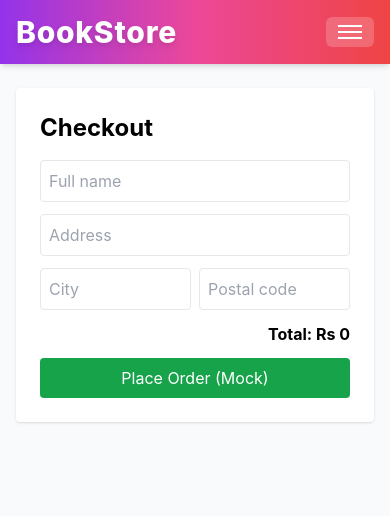
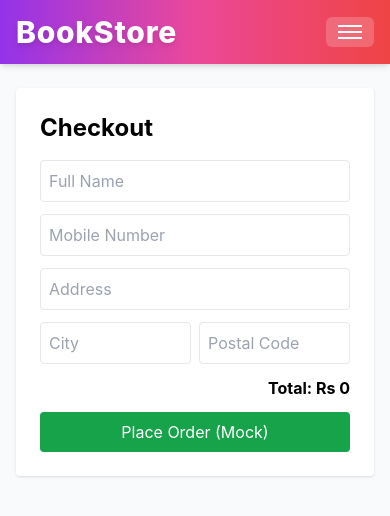
Before and after one commit to Zaeemnagri/Bookstore-MERN, a React (Create React App) app in the folder frontend/: page /checkout in a window 390 px wide. Shown: the top 516 px of the page. Built offline with nearby package versions, Linux system fonts and the light colour scheme; sample sign-in values are in the browser's storage.

Commit message:
Add mobile number field to checkout form
Added a mobile number input field to the checkout form and updated the order data to include the mobile number.

```diff
--- a/frontend/src/pages/Checkout.jsx
+++ b/frontend/src/pages/Checkout.jsx
@@ -3,36 +3,98 @@ import api from '../api';
 import { useNavigate } from 'react-router-dom';
 
 export default function Checkout(){
-  const [name,setName] = useState('');
-  const [address,setAddress] = useState('');
-  const [city,setCity] = useState('');
-  const [postal,setPostal] = useState('');
+  const [name, setName] = useState('');
+  const [mobile, setMobile] = useState('');   // ⭐ NEW FIELD
+  const [address, setAddress] = useState('');
+  const [city, setCity] = useState('');
+  const [postal, setPostal] = useState('');
+
   const navigate = useNavigate();
-  const cart = JSON.parse(localStorage.getItem('cart')||'[]');
-  const total = cart.reduce((s,it)=>s + (it.price * it.qty), 0);
+  const cart = JSON.parse(localStorage.getItem('cart') || '[]');
+  const total = cart.reduce((s, it) => s + (it.price * it.qty), 0);
 
   async function placeOrder(){
     try {
-      const items = cart.map(it=>({ book: it.bookId, title: it.title, price: it.price, qty: it.qty, coverUrl: it.coverUrl }));
-      const res = await api.post('/api/orders', { items, shippingAddress: { name, address, city, postalCode: postal, country: 'Pakistan' }, totalPrice: total });
+      const items = cart.map(it => ({
+        book: it.bookId,
+        title: it.title,
+        price: it.price,
+        qty: it.qty,
+        coverUrl: it.coverUrl
+      }));
+
+      const res = await api.post('/api/orders', {
+        items,
+        shippingAddress: {
+          name,
+          mobile,         // ⭐ SEND MOBILE IN ORDER DATA
+          address,
+          city,
+          postalCode: postal,
+          country: 'Pakistan'
+        },
+        totalPrice: total
+      });
+
       localStorage.removeItem('cart');
-      alert('Order placed');
+      alert('Order placed successfully!');
       navigate('/profile');
-    } catch(err){ alert(err?.response?.data?.message || err.message); }
+
+    } catch(err){
+      alert(err?.response?.data?.message || err.message);
+    }
   }
 
   return (
     <div className="max-w-xl mx-auto bg-white p-6 rounded shadow">
       <h2 className="text-2xl font-bold mb-4">Checkout</h2>
+
       <div className="space-y-3">
-        <input value={name} onChange={e=>setName(e.target.value)} placeholder="Full name" className="w-full p-2 border rounded" />
-        <input value={address} onChange={e=>setAddress(e.target.value)} placeholder="Address" className="w-full p-2 border rounded" />
+        <input
+          value={name}
+          onChange={e => setName(e.target.value)}
+          placeholder="Full Name"
+          className="w-full p-2 border rounded"
+        />
+
+        {/* ⭐ NEW MOBILE NUMBER INPUT */}
+        <input
+          value={mobile}
+          onChange={e => setMobile(e.target.value)}
+          placeholder="Mobile Number"
+          className="w-full p-2 border rounded"
+        />
+
+        <input
+          value={address}
+          onChange={e => setAddress(e.target.value)}
+          placeholder="Address"
+          className="w-full p-2 border rounded"
+        />
+
         <div className="flex gap-2">
-          <input value={city} onChange={e=>setCity(e.target.value)} placeholder="City" className="w-1/2 p-2 border rounded" />
-          <input value={postal} onChange={e=>setPostal(e.target.value)} placeholder="Postal code" className="w-1/2 p-2 border rounded" />
+          <input
+            value={city}
+            onChange={e => setCity(e.target.value)}
+            placeholder="City"
+            className="w-1/2 p-2 border rounded"
+          />
+          <input
+            value={postal}
+            onChange={e => setPostal(e.target.value)}
+            placeholder="Postal Code"
+            className="w-1/2 p-2 border rounded"
+          />
         </div>
+
         <div className="text-right font-bold">Total: Rs {total}</div>
-        <button onClick={placeOrder} className="w-full bg-green-600 text-white py-2 rounded">Place Order (Mock)</button>
+
+        <button
+          onClick={placeOrder}
+          className="w-full bg-green-600 text-white py-2 rounded"
+        >
+          Place Order (Mock)
+        </button>
       </div>
     </div>
   );
```
